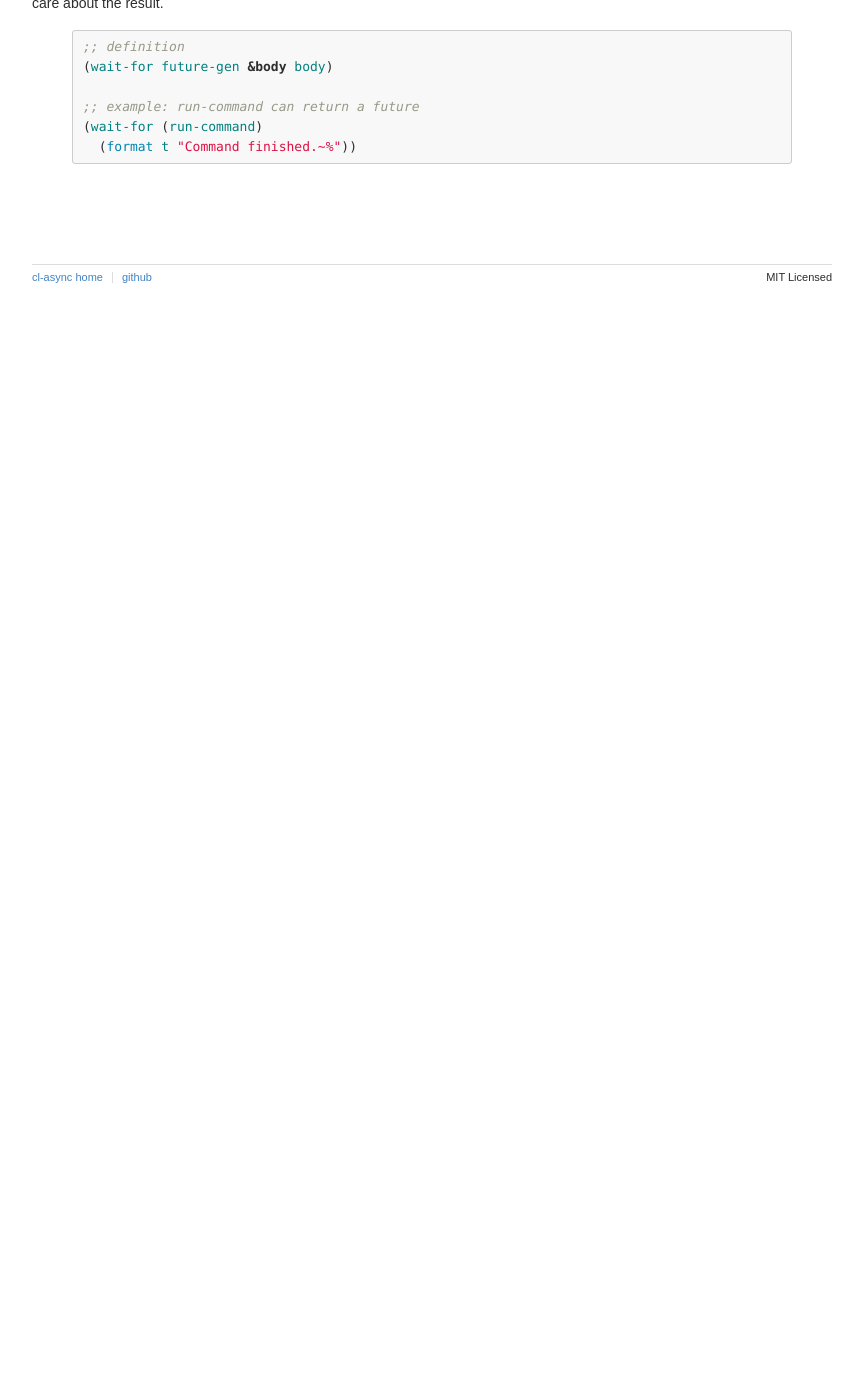
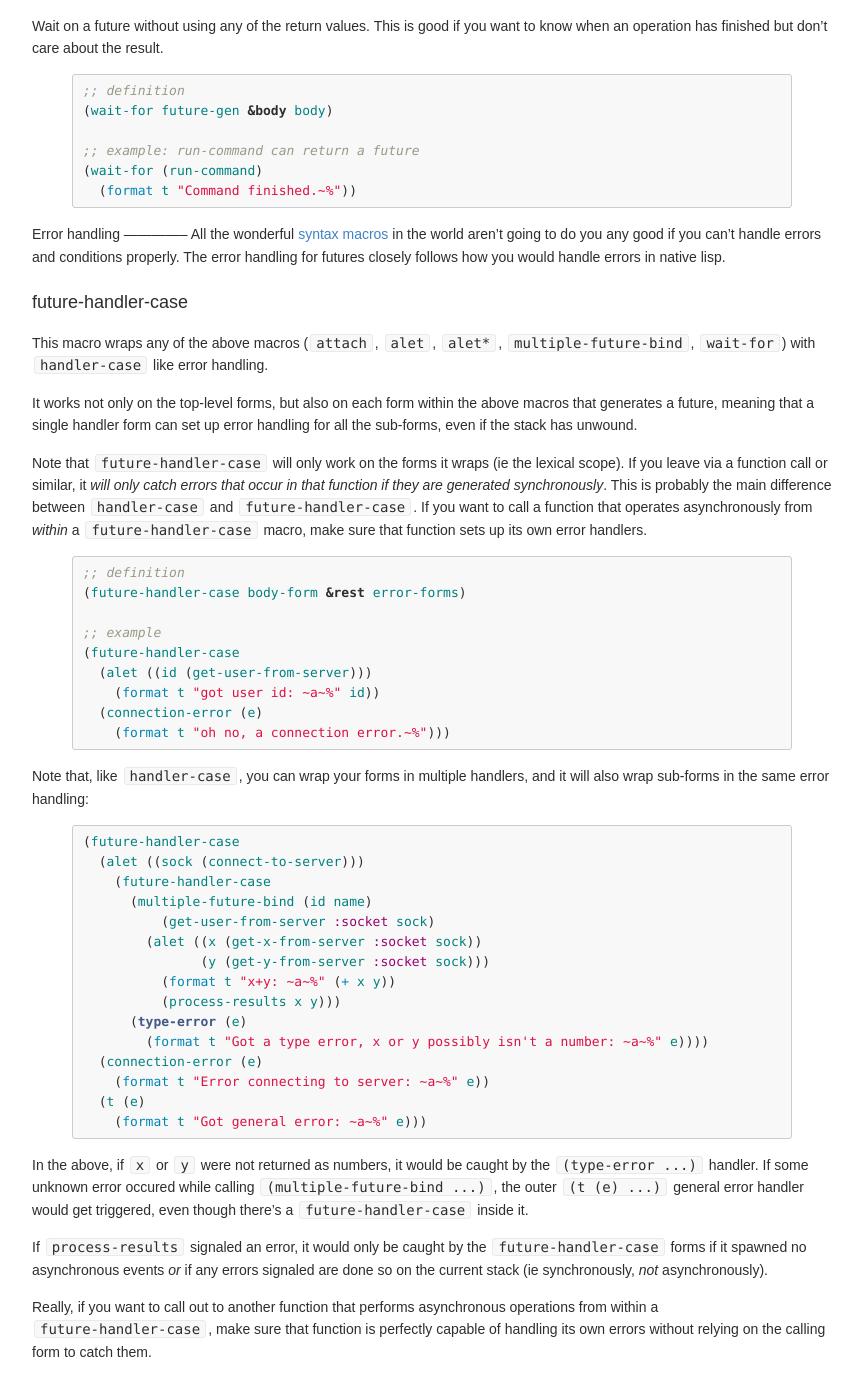
Before and after one commit to orthecreedence/cl-async, a Jekyll site: the page built from future.md, in a window 1280 px wide and 1400 px high, scrolled down 6823 px. Shown: the top 1396 px of the window, without its empty margins (208-1071 px from the left). Built offline with Jekyll 4.4.1, drawn with Linux system fonts in a browser that asks for light colours; Markdown is read by kramdown in place of the engine named in the settings; before the commit the page ends 7122 px from its top, so only the background shows below that; some of the changed text lies outside the part shown.

Commit message:
adding future-handler-case :)

```diff
--- a/future.md
+++ b/future.md
@@ -26,6 +26,8 @@ are constantly dealing with values that are not yet realized.
   - [alet*](#alet-star) _macro_
   - [multiple-future-bind](#multiple-future-bind) _macro_
   - [wait-for](#wait-for) _macro_
+- [Error handling](#error-handling)
+  - [future-handler-case](#future-handler-case)
 
 
 <a id="intro"></a>
@@ -407,3 +409,75 @@ want to know when an operation has finished but don't care about the result.
 (wait-for (run-command)
   (format t "Command finished.~%"))
 {% endhighlight %}
+
+<a id="error-handling"></a>
+Error handling
+--------------
+All the wonderful [syntax macros](#nicer-syntax) in the world aren't going to do
+you any good if you can't handle errors and conditions properly. The error
+handling for futures closely follows how you would handle errors in native lisp.
+
+<a id="future-handler-case"></a>
+### future-handler-case
+This macro wraps any of the above macros (`attach`, `alet`, `alet*`,
+`multiple-future-bind`, `wait-for`) with `handler-case` like error handling.
+
+It works not only on the top-level forms, but also on each form within the above
+macros that generates a future, meaning that a single handler form can set up
+error handling for all the sub-forms, even if the stack has unwound.
+
+Note that `future-handler-case` will only work on the forms it wraps (ie the
+lexical scope). If you leave via a function call or similar, it *will only catch
+errors that occur in that function if they are generated synchronously*. This is
+probably the main difference between `handler-case` and `future-handler-case`.
+If you want to call a function that operates asynchronously from *within* a
+`future-handler-case` macro, make sure that function sets up its own error
+handlers.
+
+{% highlight cl %}
+;; definition
+(future-handler-case body-form &rest error-forms)
+
+;; example
+(future-handler-case
+  (alet ((id (get-user-from-server)))
+    (format t "got user id: ~a~%" id))
+  (connection-error (e)
+    (format t "oh no, a connection error.~%")))
+{% endhighlight %}
+
+Note that, like `handler-case`, you can wrap your forms in multiple handlers,
+and it will also wrap sub-forms in the same error handling:
+
+{% highlight cl %}
+(future-handler-case
+  (alet ((sock (connect-to-server)))
+    (future-handler-case
+      (multiple-future-bind (id name)
+          (get-user-from-server :socket sock)
+        (alet ((x (get-x-from-server :socket sock))
+               (y (get-y-from-server :socket sock)))
+          (format t "x+y: ~a~%" (+ x y))
+          (process-results x y)))
+      (type-error (e)
+        (format t "Got a type error, x or y possibly isn't a number: ~a~%" e))))
+  (connection-error (e)
+    (format t "Error connecting to server: ~a~%" e))
+  (t (e)
+    (format t "Got general error: ~a~%" e)))
+{% endhighlight %}
+
+In the above, if `x` or `y` were not returned as numbers, it would be caught by
+the `(type-error ...)` handler. If some unknown error occured while calling
+`(multiple-future-bind ...)`, the outer `(t (e) ...)` general error handler
+would get triggered, even though there's a `future-handler-case` inside it.
+
+If `process-results` signaled an error, it would only be caught by the
+`future-handler-case` forms if it spawned no asynchronous events _or_ if any
+errors signaled are done so on the current stack (ie synchronously, *not*
+asynchronously).
+
+Really, if you want to call out to another function that performs asynchronous
+operations from within a `future-handler-case`, make sure that function is
+perfectly capable of handling its own errors without relying on the calling form
+to catch them.
```
